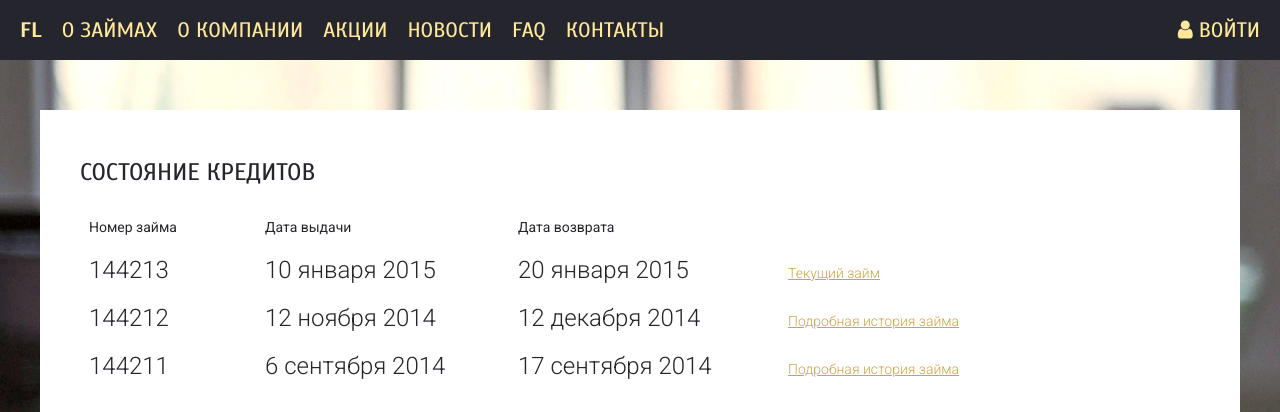
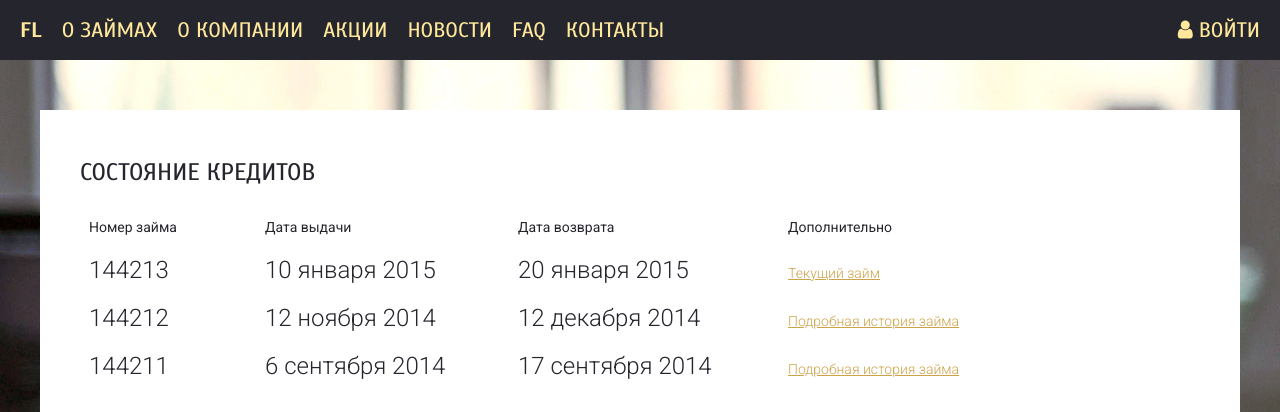
Before and after one commit to krupnov/mf-static, a Jekyll site: the page built from credit_status.html, in a window 1280 px wide. Shown: the top 412 px of the page. Built offline with Jekyll 4.4.1, drawn with Linux system fonts in a browser that asks for light colours; nearby versions of some CDN libraries.

Commit message:
Minor changes

```diff
--- a/credit_status.html
+++ b/credit_status.html
@@ -10,7 +10,7 @@ layout: default
 			<div class="loan-number">Номер займа</div>
 			<div class="date-of-issue">Дата выдачи</div>
 			<div class="return-date">Дата возврата</div>
-			<div class="more"></div>
+			<div class="more">Дополнительно</div>
 		</div>
 		<div class="data-grid">
 			<div class="credit-info">
```
